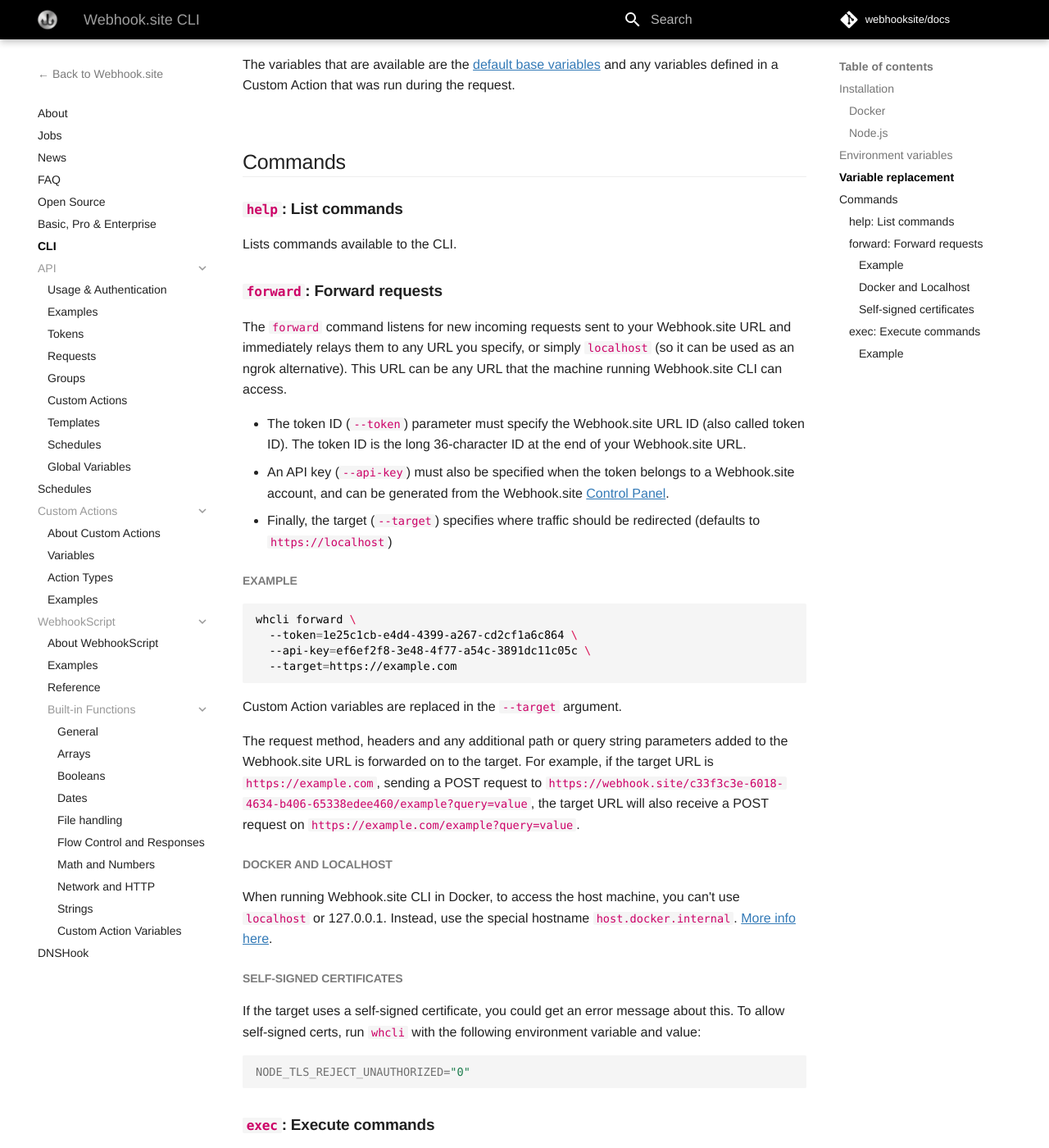
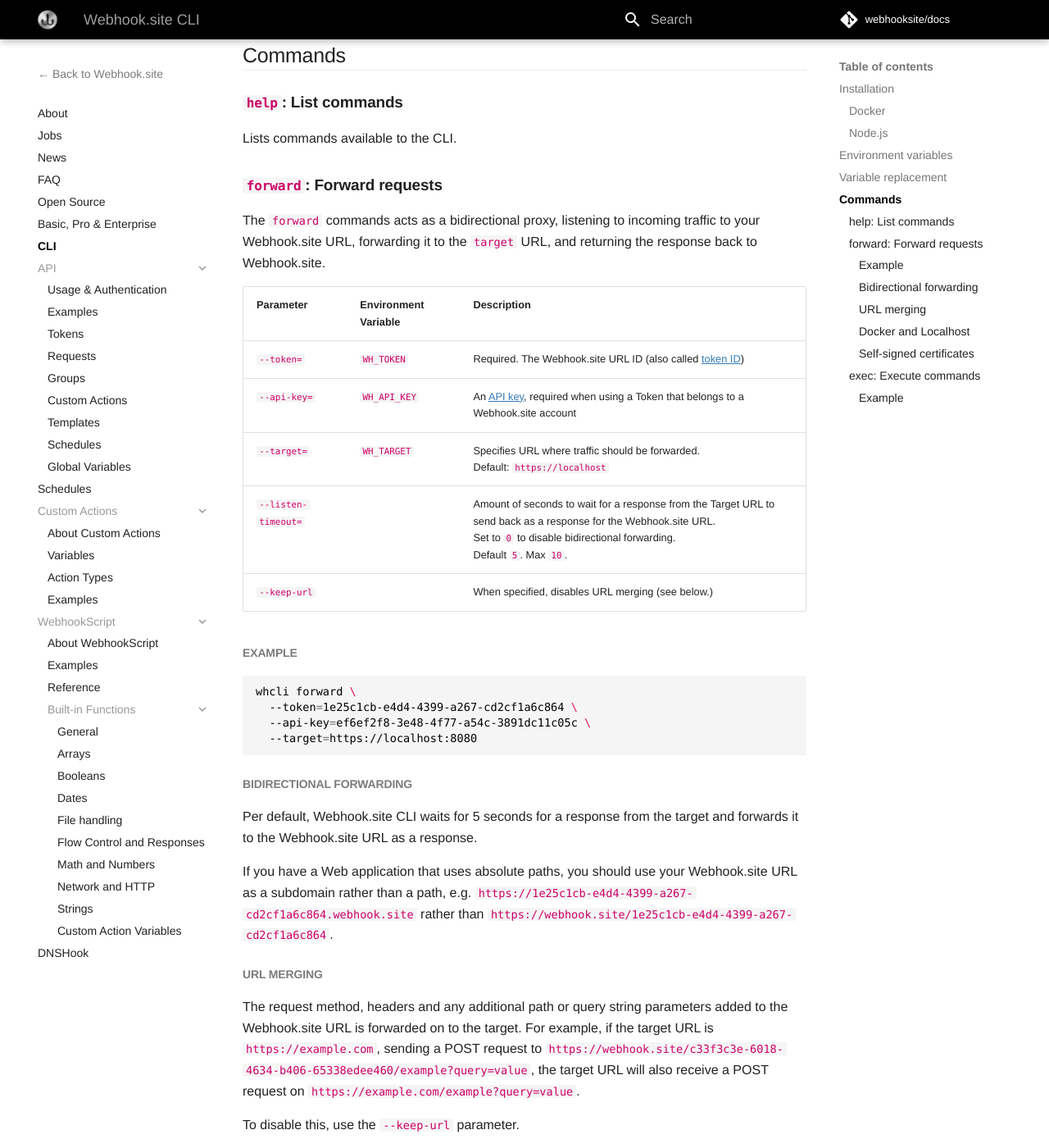
Before and after one commit to webhooksite/docs, an MkDocs documentation site: the page built from docs/cli.md, in a window 1280 px wide and 1400 px high, scrolled down 1500 px. Shown: the whole window at 82% size. Built offline with MkDocs 1.6.1 and Material for MkDocs 9.7.7, drawn with Linux system fonts in a browser that asks for light colours; comment, search, counter and statistics services are not loaded; some of the changed text lies outside the part shown.

Commit message:
Update docs

````diff
--- a/docs/cli.md
+++ b/docs/cli.md
@@ -32,16 +32,9 @@
 
 ## Environment variables
 
-Some command arguments can be specified via environment variables:
+`WH_LOG_LEVEL`: Sets log level (silent, trace, debug, info, warn, error, fatal.) Defaults to info.
 
-        --token         WH_TOKEN
-        --api-key       WH_API_KEY
-        --target        WH_TARGET
-        --command       WH_COMMAND
-
-General environment variables:
-
-`WH_LOG_LEVEL` Sets log level (silent, trace, debug, info, warn, error, fatal.) Defaults to info.
+`NODE_TLS_REJECT_UNAUTHORIZED`: Set to `"0"` to disable SSL certificate validation (for e.g. self-signed development certificates) when using the `forward` command.
 
 ## Variable replacement
 
@@ -57,11 +50,15 @@
 
 ### `forward`: Forward requests
 
-The `forward` command listens for new incoming requests sent to your Webhook.site URL and immediately relays them to any URL you specify, or simply `localhost` (so it can be used as an ngrok alternative). This URL can be any URL that the machine running Webhook.site CLI can access.
+The `forward` commands acts as a bidirectional proxy, listening to incoming traffic to your Webhook.site URL, forwarding it to the `target` URL, and returning the response back to Webhook.site.
 
-* The token ID (`--token`) parameter must specify the Webhook.site URL ID (also called token ID). The token ID is the long 36-character ID at the end of your Webhook.site URL.
-* An API key (`--api-key`) must also be specified when the token belongs to a Webhook.site account, and can be generated from the Webhook.site [Control Panel](https://webhook.site/control-panel).
-* Finally, the target (`--target`) specifies where traffic should be redirected (defaults to `https://localhost`)
+| Parameter            | Environment Variable | Description                                                                                                                                                       |
+|----------------------|----------------------|-------------------------------------------------------------------------------------------------------------------------------------------------------------------|
+| `--token=`           | `WH_TOKEN`           | Required. The Webhook.site URL ID (also called [token ID](/api/tokens.html#api-endpointstokens-urls-email-addresses))                                                       |
+| `--api-key=`         | `WH_API_KEY`         | An [API key](/api/about.html#api-key), required when using a Token that belongs to a Webhook.site account                                                                    |
+| `--target=`          | `WH_TARGET`          | Specifies URL where traffic should be forwarded.<br>Default: `https://localhost`                                                                                  |
+| `--listen-timeout=` |                      | Amount of seconds to wait for a response from the Target URL to send back as a response for the Webhook.site URL.<br>Set to `0` to disable bidirectional forwarding.<br>Default `5`. Max `10`. |
+| `--keep-url`         |                      | When specified, disables URL merging (see below.)                                                                                                                 |
 
 #### Example
 
@@ -69,28 +66,38 @@
 whcli forward \
   --token=1e25c1cb-e4d4-4399-a267-cd2cf1a6c864 \
   --api-key=ef6ef2f8-3e48-4f77-a54c-3891dc11c05c \
-  --target=https://example.com
+  --target=https://localhost:8080
 ```
 
-Custom Action variables are replaced in the `--target` argument.
+#### Bidirectional forwarding
+
+Per default, Webhook.site CLI waits for 5 seconds for a response from the target and forwards it to the Webhook.site URL as a response.
+
+If you have a Web application that uses absolute paths, you should use your Webhook.site URL as a subdomain rather than a path, e.g. `https://1e25c1cb-e4d4-4399-a267-cd2cf1a6c864.webhook.site` rather than `https://webhook.site/1e25c1cb-e4d4-4399-a267-cd2cf1a6c864`.
+
+#### URL merging
 
 The request method, headers and any additional path or query string parameters added to the Webhook.site URL is forwarded on to the target. For example, if the target URL is `https://example.com`, sending a POST request to `https://webhook.site/c33f3c3e-6018-4634-b406-65338edee460/example?query=value`, the target URL will also receive a POST request on `https://example.com/example?query=value`.
 
+To disable this, use the `--keep-url` parameter.
+
 #### Docker and Localhost
 
-When running Webhook.site CLI in Docker, to access the host machine, you can't use `localhost` or 127.0.0.1. Instead, use the special hostname `host.docker.internal`. [More info here](https://stackoverflow.com/a/67781603).
+When running Webhook.site CLI in Docker, to access the host machine, you can't use `localhost` or `127.0.0.1`. Instead, you must use the special hostname `host.docker.internal`. [More info here](https://stackoverflow.com/a/67781603).
 
 #### Self-signed certificates
 
-If the target uses a self-signed certificate, you could get an error message about this. To allow self-signed certs, run `whcli` with the following environment variable and value:
-
-```bash
-NODE_TLS_REJECT_UNAUTHORIZED="0"
-```
+If the target uses a self-signed certificate, you could get an error message about this. To allow self-signed certs, run `whcli` with the following environment variable: `NODE_TLS_REJECT_UNAUTHORIZED="0"`
 
 ### `exec`: Execute commands
 
 Allows executing terminal commands for new incoming requests sent to your Webhook.site URL. Custom Action variables are replaced in the `--command` argument.
+
+| Parameter            | Environment Variable | Description                                                                                                                                                       |
+|----------------------|----------------------|-------------------------------------------------------------------------------------------------------------------------------------------------------------------|
+| `--token=`           | `WH_TOKEN`           | The Webhook.site URL ID (also called [token ID](/api/tokens.html#api-endpointstokens-urls-email-addresses))                                                       |
+| `--api-key=`         | `WH_API_KEY`         | An [API key](/api/about.html#api-key), if using a Token that belongs to a Webhook.site account                                                                    |
+| `--command=`         | `WH_COMMAND`         | Specifies which command should be run                                                                                    |
 
 #### Example
 
--- a/docs/news.markdown
+++ b/docs/news.markdown
@@ -21,6 +21,11 @@
     </div>
 </form>
 </div>
+
+## 15 July 2024
+
+* As of version 0.2.0, the Webhook CLI `forward` command now works bidirectionally, forwarding the response back to your Webhook.site URL, acting as a proxy. [More info here](/cli.html#bidirectional-forwarding)
+* Webhook.site URLs can now also be used as subdomains. `https://webhook.site/my-url` and `https://my-url.webhook.site` are now equivalent. Custom domains are currently not supported.
 
 ## 9 July 2024
 
````
Also changed, not shown: docs/api/requests.md (+33 -0 lines), docs/api/tokens.md (+3 -2 lines).
